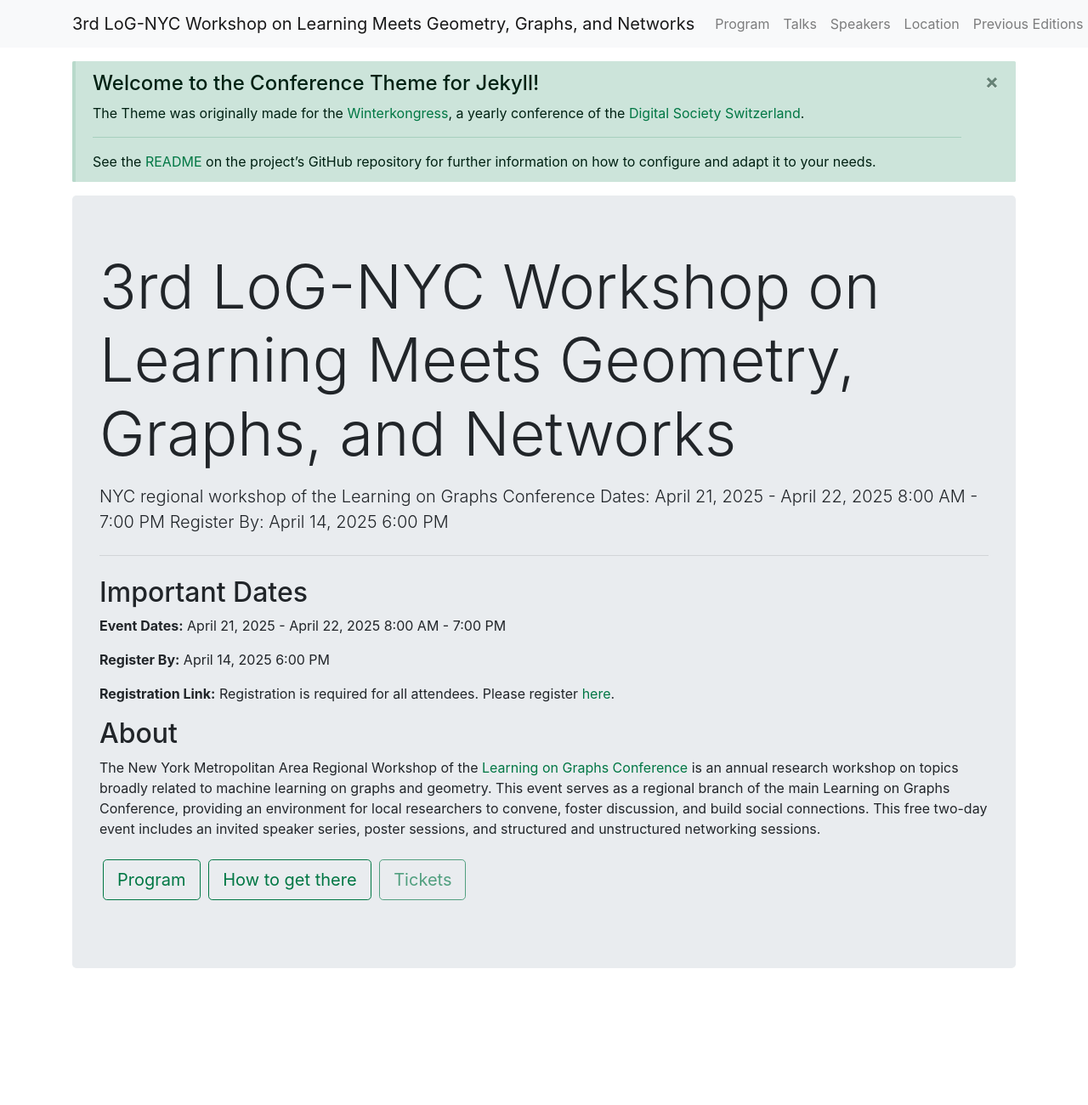
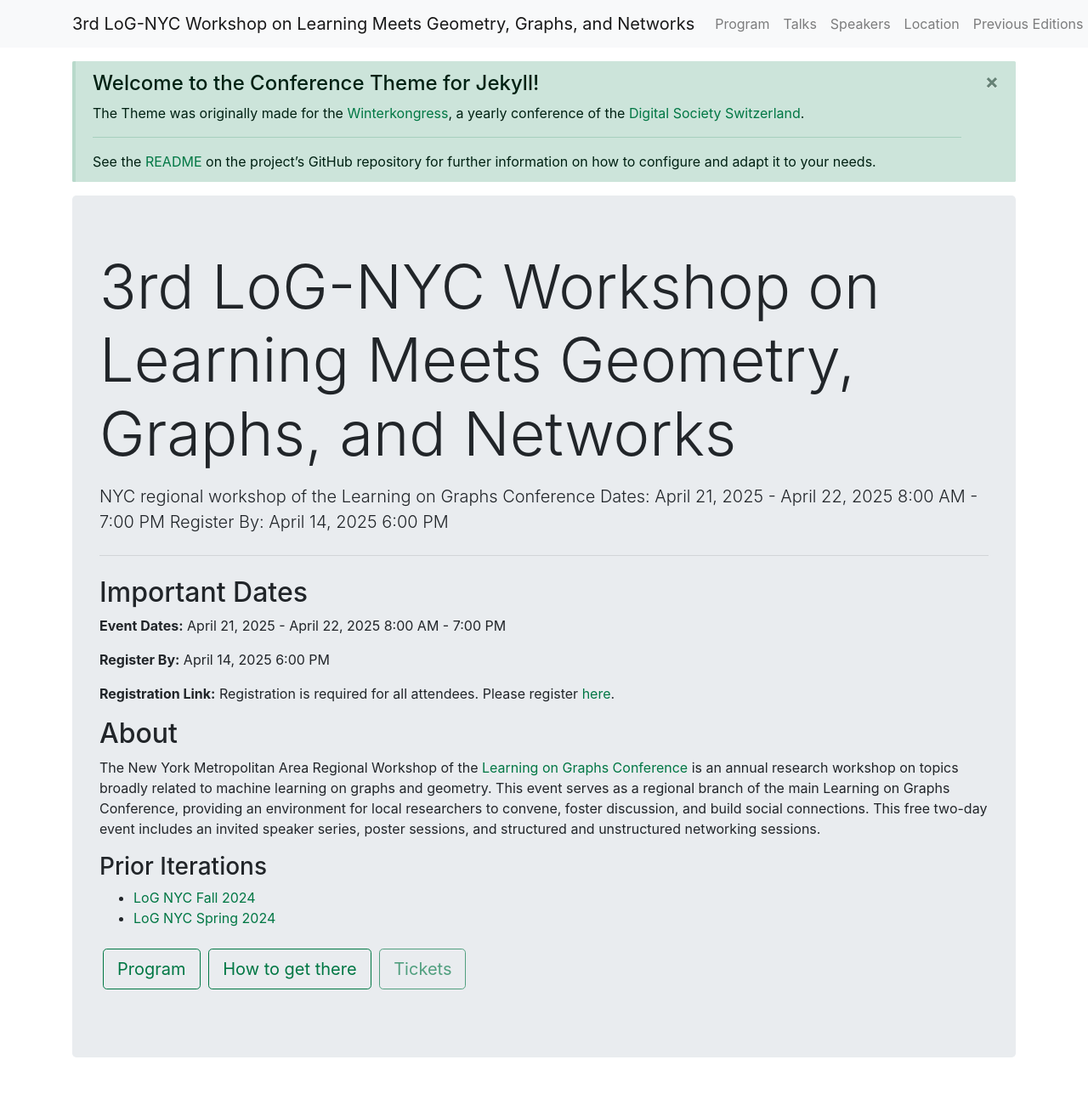
Before and after one commit to log-nyc/log-nyc.github.io, a Jekyll site: the page built from index.md, in a window 1280 px wide. Shown: the whole page at 85% size. Built offline with Jekyll 4.4.1, drawn with Linux system fonts in a browser that asks for light colours; before the commit the page ends 1195 px from its top, so only the background shows below that.

Commit message:
prior iterations

```diff
--- a/index.md
+++ b/index.md
@@ -13,3 +13,7 @@ layout: home
 ## About
 
 The New York Metropolitan Area Regional Workshop of the [Learning on Graphs Conference](https://logconference.org/) is an annual research workshop on topics broadly related to machine learning on graphs and geometry. This event serves as a regional branch of the main Learning on Graphs Conference, providing an environment for local researchers to convene, foster discussion, and build social connections. This free two-day event includes an invited speaker series, poster sessions, and structured and unstructured networking sessions.
+
+### Prior Iterations
+- [LoG NYC Fall 2024](https://logmeetupnyc.github.io/)
+- [LoG NYC Spring 2024](https://1stlognycmeetup.github.io/)
```
